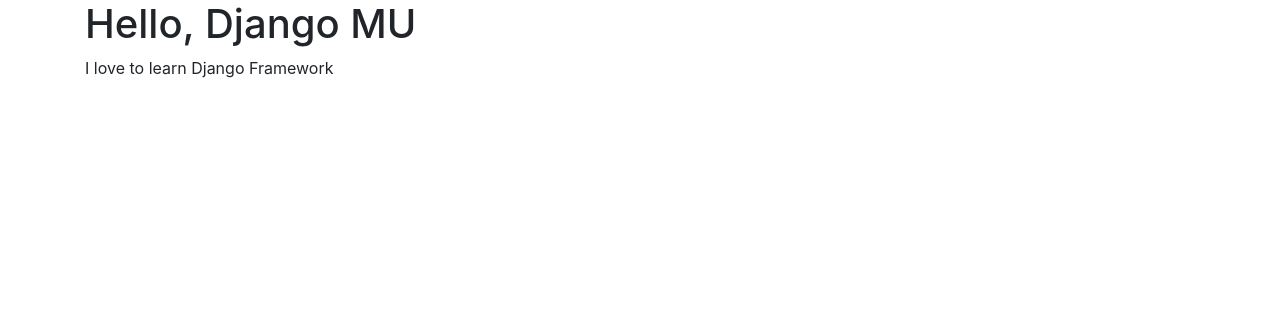
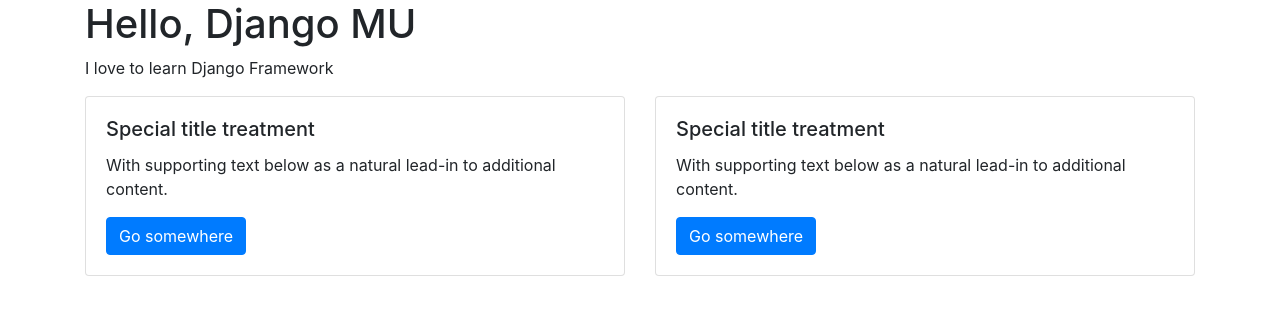
Before and after one commit to cckcoder/mu_web, a Django app: page / in a window 1280 px wide. Shown: the part 56-371 px from the top of the page. Run offline with Django 4.2, Linux system fonts and the light colour scheme.

Commit message:
add: card to home

```diff
--- a/blog/templates/blog/home.html
+++ b/blog/templates/blog/home.html
@@ -45,6 +45,26 @@
         <div class="container">
             <h1>Hello, Django MU</h1>
             <p>I love to learn Django Framework</p>
+            <div class="row">
+            <div class="col-sm-6">
+                <div class="card">
+                <div class="card-body">
+                    <h5 class="card-title">Special title treatment</h5>
+                    <p class="card-text">With supporting text below as a natural lead-in to additional content.</p>
+                    <a href="#" class="btn btn-primary">Go somewhere</a>
+                </div>
+                </div>
+            </div>
+            <div class="col-sm-6">
+                <div class="card">
+                <div class="card-body">
+                    <h5 class="card-title">Special title treatment</h5>
+                    <p class="card-text">With supporting text below as a natural lead-in to additional content.</p>
+                    <a href="#" class="btn btn-primary">Go somewhere</a>
+                </div>
+                </div>
+            </div>
+            </div>
         </div>
     </body>
 </html>
```
